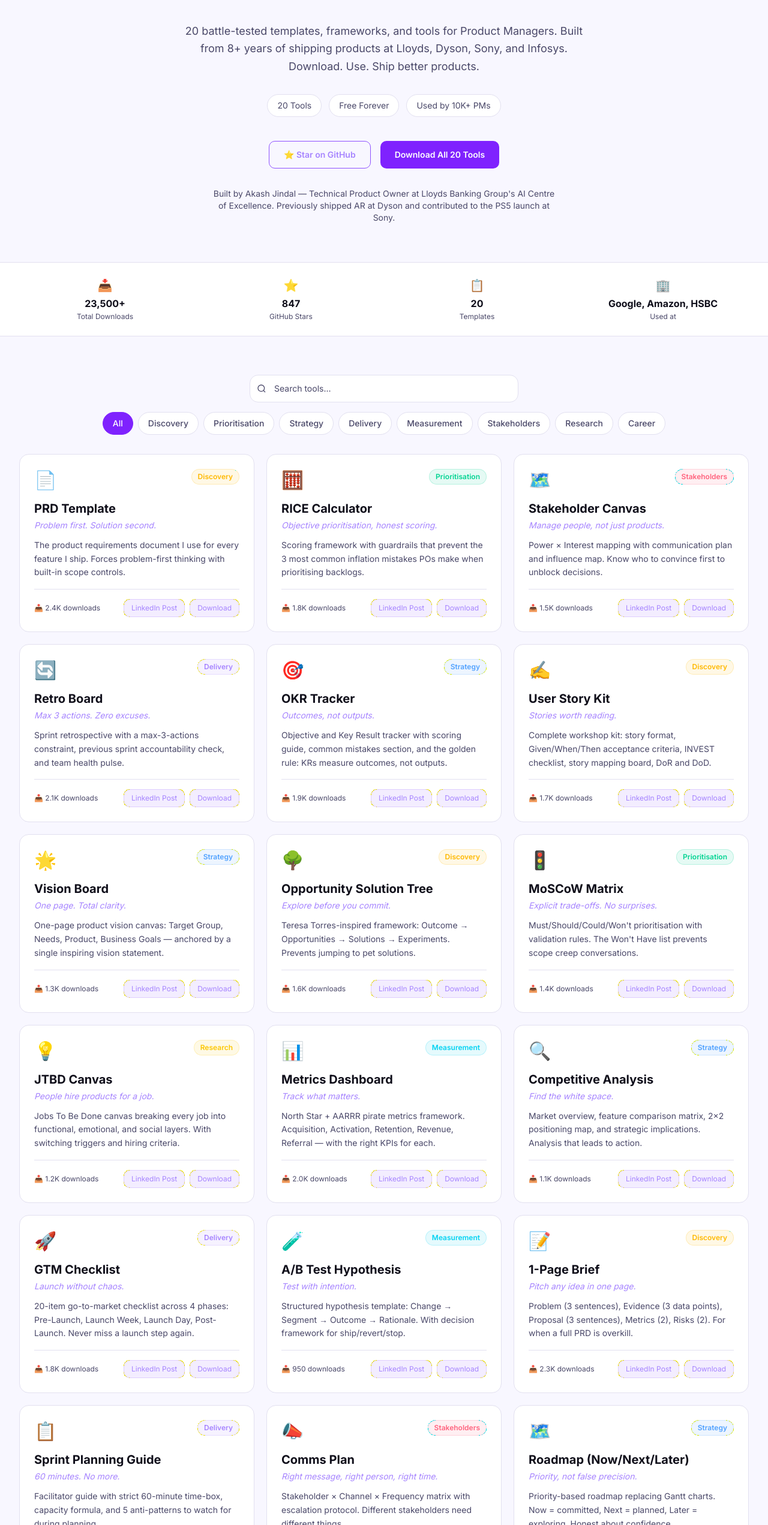
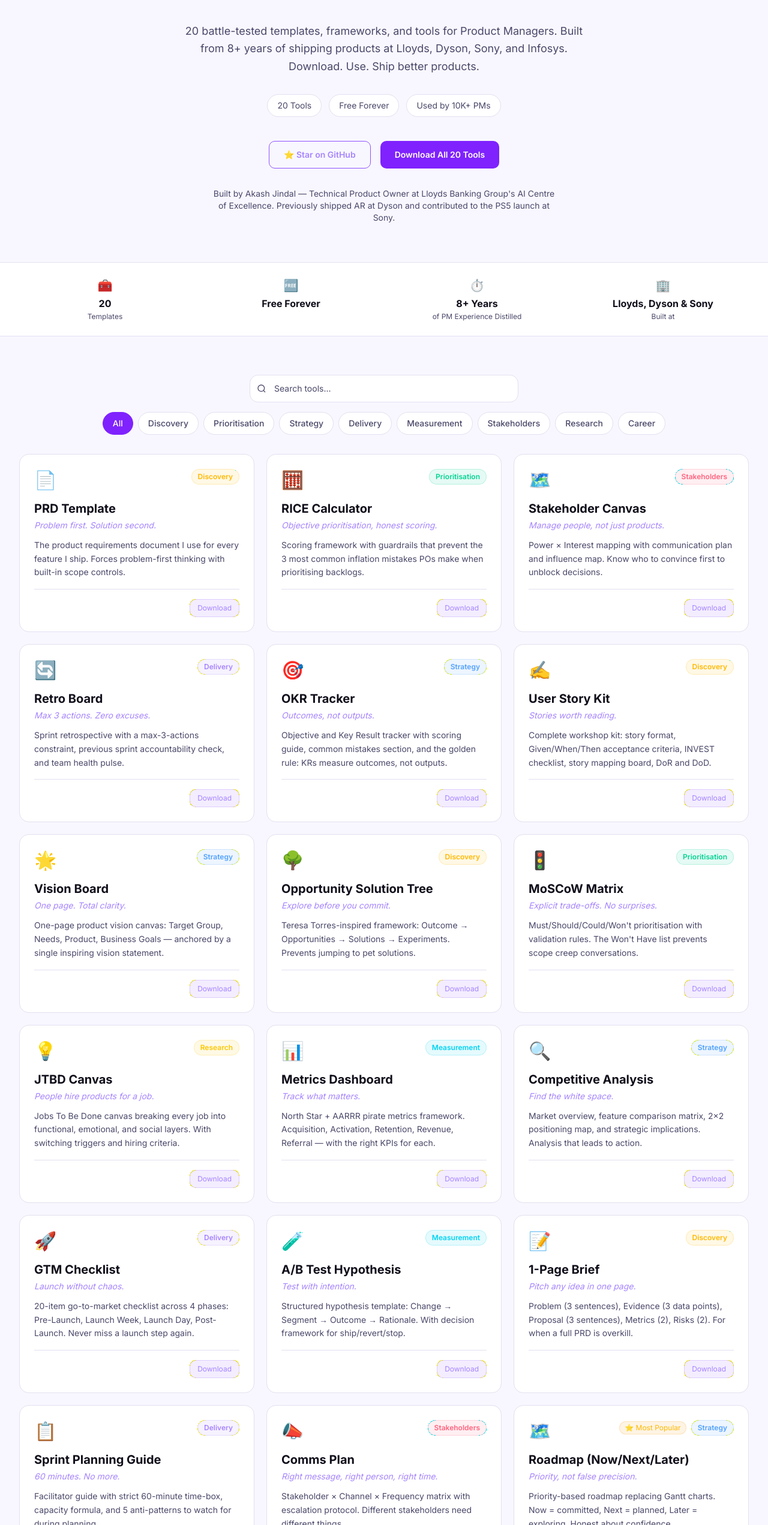
Before and after one commit to akashjindal423/akashjindal-portfolio, a Next.js app: page /toolkit in a window 1280 px wide. Shown: the part 257-2800 px from the top of the page at 60% size. Built offline with nearby package versions, Linux system fonts and the light colour scheme.

Commit message:
Repair toolkit page — remove fake stats, download counts, LinkedIn buttons, replace content section

```diff
--- a/app/toolkit/page.tsx
+++ b/app/toolkit/page.tsx
@@ -42,9 +42,6 @@ const categoryBadge: Record<string, string> = {
 export default function ToolkitPage() {
   const [filter, setFilter] = useState("All")
   const [searchQuery, setSearchQuery] = useState("")
-  const [expandedLinkedin, setExpandedLinkedin] = useState<number | null>(null)
-  const [copied, setCopied] = useState<number | null>(null)
-
   const filtered = tools.filter(t => {
     const matchCategory = filter === "All" || t.category === filter
     const matchSearch =
@@ -54,12 +51,6 @@ export default function ToolkitPage() {
       t.category.toLowerCase().includes(searchQuery.toLowerCase())
     return matchCategory && matchSearch
   })
-
-  const handleCopy = (id: number, text: string) => {
-    navigator.clipboard.writeText(text)
-    setCopied(id)
-    setTimeout(() => setCopied(null), 2000)
-  }
 
   return (
     <div className="min-h-screen bg-[var(--background)]">
@@ -119,10 +110,10 @@ export default function ToolkitPage() {
       <div className="bg-[var(--surface)] border-y border-[var(--border)]">
         <div className="max-w-7xl mx-auto px-4 sm:px-6 lg:px-8 py-6 grid grid-cols-2 md:grid-cols-4 gap-6 text-center">
           {[
-            { icon: "📥", value: "23,500+", label: "Total Downloads" },
-            { icon: "⭐", value: "847", label: "GitHub Stars" },
-            { icon: "📋", value: "20", label: "Templates" },
-            { icon: "🏢", value: "Google, Amazon, HSBC", label: "Used at" },
+            { icon: "🧰", value: "20", label: "Templates" },
+            { icon: "🆓", value: "Free Forever", label: "" },
+            { icon: "⏱️", value: "8+ Years", label: "of PM Experience Distilled" },
+            { icon: "🏢", value: "Lloyds, Dyson & Sony", label: "Built at" },
           ].map(s => (
             <div key={s.label}>
               <div className="text-xl mb-1">{s.icon}</div>
@@ -181,18 +172,25 @@ export default function ToolkitPage() {
         ) : (
           <div className="grid grid-cols-1 md:grid-cols-2 lg:grid-cols-3 gap-5">
             {filtered.map(tool => {
-              const isLinkedinOpen = expandedLinkedin === tool.id
               const badgeClass = categoryBadge[tool.category] ?? "text-violet-400 bg-violet-400/10 border-violet-400/20"
+              const isMostPopular = tool.id === 18 || tool.id === 20
 
               return (
                 <div key={tool.id} className="flex flex-col">
                   <div className="flex-1 bg-[var(--surface)] border border-[var(--border)] rounded-2xl p-6 hover:border-violet-500/30 hover:shadow-lg hover:shadow-violet-500/5 hover:-translate-y-0.5 transition-all duration-200">
                     {/* Top row */}
-                    <div className="flex items-start justify-between">
+                    <div className="flex items-start justify-between gap-2">
                       <span className="text-3xl">{tool.emoji}</span>
+                      <div className="flex items-center gap-2 flex-wrap justify-end">
+                        {isMostPopular && (
+                          <span className="text-xs px-2 py-0.5 rounded-full border bg-amber-500/10 text-amber-400 border-amber-500/20">
+                            ⭐ Most Popular
+                          </span>
+                        )}
                         <span className={`text-xs font-semibold px-2.5 py-1 rounded-full border ${badgeClass}`}>
                           {tool.category}
                         </span>
+                      </div>
                     </div>
 
                     {/* Title + tagline */}
@@ -203,15 +201,7 @@ export default function ToolkitPage() {
                     <p className="text-sm text-[var(--text-muted)] mt-3 leading-relaxed">{tool.desc}</p>
 
                     {/* Footer */}
-                    <div className="mt-4 pt-4 border-t border-[var(--border)] flex items-center justify-between gap-2">
-                      <span className="text-xs text-[var(--text-muted)]">📥 {tool.downloads} downloads</span>
-                      <div className="flex items-center gap-2">
-                        <button
-                          onClick={() => setExpandedLinkedin(isLinkedinOpen ? null : tool.id)}
-                          className="text-xs px-3 py-1.5 rounded-lg bg-violet-500/10 text-violet-400 border border-violet-500/20 hover:bg-violet-500/20 transition-colors duration-200"
-                        >
-                          LinkedIn Post
-                        </button>
+                    <div className="mt-4 pt-4 border-t border-[var(--border)] flex items-center justify-end">
                       <a
                         href="https://github.com/akash-jindal/pm-toolkit"
                         target="_blank"
@@ -223,64 +213,66 @@ export default function ToolkitPage() {
                     </div>
                   </div>
                 </div>
-
-                  {/* LinkedIn panel */}
-                  {isLinkedinOpen && (
-                    <div className="mt-2 bg-violet-500/5 border border-violet-500/20 rounded-xl p-4">
-                      <p className="text-violet-400 text-xs font-semibold uppercase tracking-widest mb-3">
-                        LINKEDIN POST PREVIEW
-                      </p>
-                      <p className="text-sm text-[var(--text-primary)] leading-relaxed mb-2">
-                        "{tool.linkedinHook}"
-                      </p>
-                      <p className="text-xs text-[var(--text-muted)] italic mb-3">
-                        Full post + hashtags in the toolkit download
-                      </p>
-                      <button
-                        onClick={() => handleCopy(tool.id, tool.linkedinHook)}
-                        className="text-xs px-3 py-1.5 rounded-lg bg-violet-500/10 text-violet-400 border border-violet-500/20 hover:bg-violet-500/20 transition-colors duration-200"
-                      >
-                        {copied === tool.id ? "Copied!" : "Copy Hook"}
-                      </button>
-                    </div>
-                  )}
-                </div>
               )
             })}
           </div>
         )}
       </section>
 
-      {/* ── LINKEDIN CONTENT SECTION ── */}
+      {/* ── PM PRACTICE SECTION ── */}
       <section className="max-w-7xl mx-auto px-4 sm:px-6 lg:px-8 py-16 border-t border-[var(--border)]">
         <div className="text-center mb-10">
           <h2 className="text-3xl md:text-4xl font-bold text-[var(--text-primary)] mb-3">
-            20 Weeks of Content — Scheduled
+            Built for How PMs Actually Work
           </h2>
           <p className="text-[var(--text-muted)] max-w-xl mx-auto">
-            Each tool comes with a ready-to-post LinkedIn hook, insight paragraph, CTA, and hashtag set.
+            These aren't textbook frameworks. They're the tools I reach for when facing real decisions — in sprint planning, stakeholder reviews, product discovery, and launch weeks.
           </p>
         </div>
 
-        <div className="grid grid-cols-1 md:grid-cols-3 gap-5 max-w-3xl mx-auto mb-8">
+        <div className="grid grid-cols-1 sm:grid-cols-2 lg:grid-cols-3 gap-5">
           {[
-            { stat: "20 Posts", sub: "One per tool, ready to copy" },
-            { stat: "5 Months", sub: "Of consistent thought leadership" },
-            { stat: "0 Hours", sub: "Writing from scratch" },
-          ].map(item => (
+            {
+              icon: "🎯",
+              title: "Prioritise Without Politics",
+              body: "RICE, MoSCoW, and the Opportunity Solution Tree give you a defensible, data-backed answer when everyone has an opinion on what to build next.",
+            },
+            {
+              icon: "🤝",
+              title: "Manage Up, Down, and Sideways",
+              body: "The Stakeholder Canvas and Comms Plan template cover the meetings, escalations, and relationships that don't appear on any roadmap.",
+            },
+            {
+              icon: "🔍",
+              title: "Discover Before You Define",
+              body: "User Story Kit, JTBD Canvas, and Product Vision Board force the discipline of understanding the problem before designing the solution.",
+            },
+            {
+              icon: "📦",
+              title: "Ship With Confidence",
+              body: "The GTM Checklist, Sprint Planning Guide, and Decision Log cover the execution layer — launch prep, team ceremonies, and audit trails.",
+            },
+            {
+              icon: "📊",
+              title: "Measure What Matters",
+              body: "North Star metrics, AARRR pirate metrics, and A/B test hypothesis templates help you define success before you start building.",
+            },
+            {
+              icon: "🚀",
+              title: "Communicate With Clarity",
+              body: "The 1-Page Brief and Now/Next/Later Roadmap replace 30-slide decks with one page of honest, confidence-weighted thinking.",
+            },
+          ].map(card => (
             <div
-              key={item.stat}
-              className="bg-[var(--surface)] border border-[var(--border)] rounded-xl p-6 text-center"
+              key={card.title}
+              className="bg-[var(--surface)] border border-[var(--border)] rounded-2xl p-6"
             >
-              <div className="text-2xl font-bold text-violet-400 mb-1">{item.stat}</div>
-              <div className="text-sm text-[var(--text-muted)]">{item.sub}</div>
+              <div className="text-2xl mb-3">{card.icon}</div>
+              <h3 className="text-base font-bold text-[var(--text-primary)] mb-2">{card.title}</h3>
+              <p className="text-sm text-[var(--text-muted)] leading-relaxed">{card.body}</p>
             </div>
           ))}
         </div>
-
-        <p className="text-center text-sm text-[var(--text-muted)]">
-          Download the full toolkit to get all 20 LinkedIn posts →
-        </p>
       </section>
 
       {/* ── FOOTER CTA ── */}
```
Lines whose indentation alone changed are shown as unchanged.
